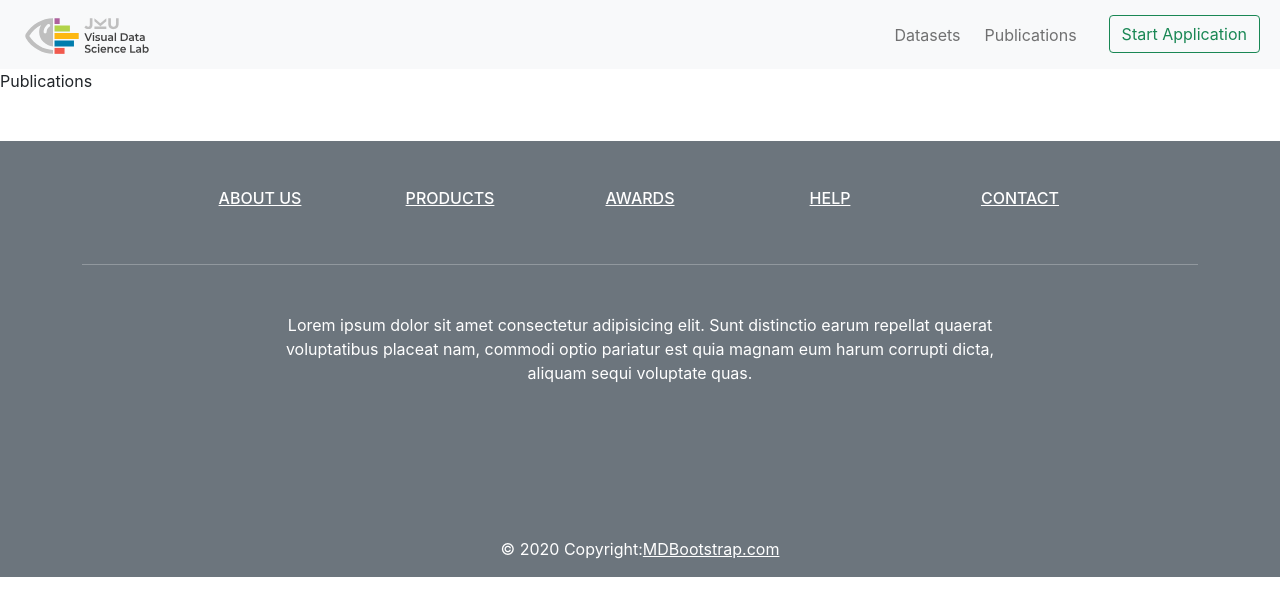
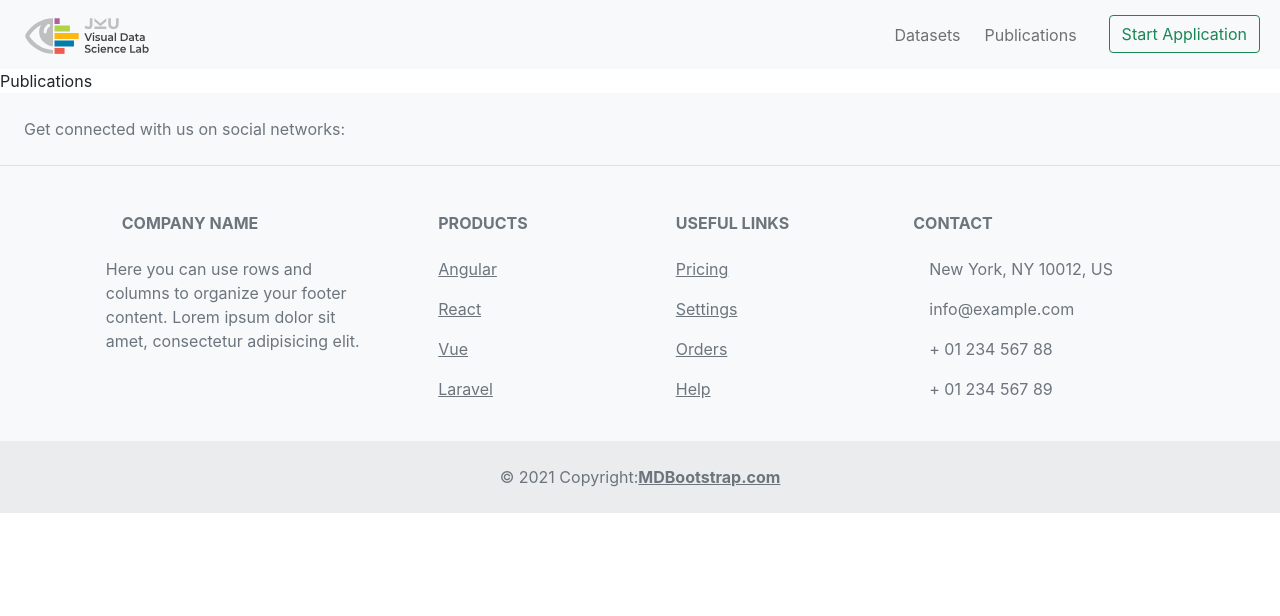
Before and after one commit to jku-vds-lab/pse, a React (Create React App) app: page /publications in a window 1280 px wide. Shown: the top 616 px of the page. Built offline with nearby package versions, Linux system fonts and the light colour scheme.

Commit message:
change footer template

```diff
--- a/src/components/Footer.tsx
+++ b/src/components/Footer.tsx
@@ -2,98 +2,104 @@
 
 function Footer() {
     return (
-        <footer className="text-center text-white bg-secondary">
-            <div className="container">
-                <section className="mt-5">
-
-                    <div className="row text-center d-flex justify-content-center pt-5">
-
-                        <div className="col-md-2">
-                            <h6 className="text-uppercase font-weight-bold">
-                                <a href="#!" className="text-white">About us</a>
-                            </h6>
+<footer className="text-center text-lg-start bg-light text-muted">
+  <section
+    className="d-flex justify-content-center justify-content-lg-between p-4 border-bottom"
+  >
+    <div className="me-5 d-none d-lg-block">
+      <span>Get connected with us on social networks:</span>
     </div>
 
+    <div>
+      <a href="" className="me-4 text-reset">
+        <i className="fab fa-facebook-f"></i>
+      </a>
+      <a href="" className="me-4 text-reset">
+        <i className="fab fa-twitter"></i>
+      </a>
+      <a href="" className="me-4 text-reset">
+        <i className="fab fa-google"></i>
+      </a>
+      <a href="" className="me-4 text-reset">
+        <i className="fab fa-instagram"></i>
+      </a>
+      <a href="" className="me-4 text-reset">
+        <i className="fab fa-linkedin"></i>
+      </a>
+      <a href="" className="me-4 text-reset">
+        <i className="fab fa-github"></i>
+      </a>
+    </div>
+  </section>
 
-
-                        <div className="col-md-2">
-                            <h6 className="text-uppercase font-weight-bold">
-                                <a href="#!" className="text-white">Products</a>
+  <section className="">
+    <div className="container text-center text-md-start mt-5">
+      <div className="row mt-3">
+        <div className="col-md-3 col-lg-4 col-xl-3 mx-auto mb-4">
+          <h6 className="text-uppercase fw-bold mb-4">
+            <i className="fas fa-gem me-3"></i>Company name
           </h6>
+          <p>
+            Here you can use rows and columns to organize your footer content. Lorem ipsum
+            dolor sit amet, consectetur adipisicing elit.
+          </p>
         </div>
 
-
-
-                        <div className="col-md-2">
-                            <h6 className="text-uppercase font-weight-bold">
-                                <a href="#!" className="text-white">Awards</a>
+        <div className="col-md-2 col-lg-2 col-xl-2 mx-auto mb-4">
+          <h6 className="text-uppercase fw-bold mb-4">
+            Products
           </h6>
+          <p>
+            <a href="#!" className="text-reset">Angular</a>
+          </p>
+          <p>
+            <a href="#!" className="text-reset">React</a>
+          </p>
+          <p>
+            <a href="#!" className="text-reset">Vue</a>
+          </p>
+          <p>
+            <a href="#!" className="text-reset">Laravel</a>
+          </p>
         </div>
 
-
-
-                        <div className="col-md-2">
-                            <h6 className="text-uppercase font-weight-bold">
-                                <a href="#!" className="text-white">Help</a>
+        <div className="col-md-3 col-lg-2 col-xl-2 mx-auto mb-4">
+          <h6 className="text-uppercase fw-bold mb-4">
+            Useful links
           </h6>
+          <p>
+            <a href="#!" className="text-reset">Pricing</a>
+          </p>
+          <p>
+            <a href="#!" className="text-reset">Settings</a>
+          </p>
+          <p>
+            <a href="#!" className="text-reset">Orders</a>
+          </p>
+          <p>
+            <a href="#!" className="text-reset">Help</a>
+          </p>
         </div>
 
-
-
-                        <div className="col-md-2">
-                            <h6 className="text-uppercase font-weight-bold">
-                                <a href="#!" className="text-white">Contact</a>
+        <div className="col-md-4 col-lg-3 col-xl-3 mx-auto mb-md-0 mb-4">
+          <h6 className="text-uppercase fw-bold mb-4">
+            Contact
           </h6>
+          <p><i className="fas fa-home me-3"></i> New York, NY 10012, US</p>
+          <p>
+            <i className="fas fa-envelope me-3"></i>
+            info@example.com
+          </p>
+          <p><i className="fas fa-phone me-3"></i> + 01 234 567 88</p>
+          <p><i className="fas fa-print me-3"></i> + 01 234 567 89</p>
         </div>
-
-                    </div>
-
-                </section>
-
-                <hr className="my-5" />
-
-                <section className="mb-5">
-                    <div className="row d-flex justify-content-center">
-                        <div className="col-lg-8">
-                            <p>
-                                Lorem ipsum dolor sit amet consectetur adipisicing elit. Sunt
-                                distinctio earum repellat quaerat voluptatibus placeat nam,
-                                commodi optio pariatur est quia magnam eum harum corrupti
-                                dicta, aliquam sequi voluptate quas.
-                            </p>
       </div>
     </div>
   </section>
 
-                <section className="text-center mb-5">
-                    <a href="" className="text-white me-4">
-                        <i className="fab fa-facebook-f"></i>
-                    </a>
-                    <a href="" className="text-white me-4">
-                        <i className="fab fa-twitter"></i>
-                    </a>
-                    <a href="" className="text-white me-4">
-                        <i className="fab fa-google"></i>
-                    </a>
-                    <a href="" className="text-white me-4">
-                        <i className="fab fa-instagram"></i>
-                    </a>
-                    <a href="" className="text-white me-4">
-                        <i className="fab fa-linkedin"></i>
-                    </a>
-                    <a href="" className="text-white me-4">
-                        <i className="fab fa-github"></i>
-                    </a>
-                </section>
-            </div>
-
-            <div
-                className="text-center p-3"
-            >
-                © 2020 Copyright:
-                <a className="text-white" href="https://mdbootstrap.com/"
-                >MDBootstrap.com</a
-                >
+  <div className="text-center p-4" style={{backgroundColor: "rgba(0, 0, 0, 0.05)"}}>
+    © 2021 Copyright:
+    <a className="text-reset fw-bold" href="https://mdbootstrap.com/">MDBootstrap.com</a>
   </div>
 </footer>
     );
```
Lines whose indentation alone changed are shown as unchanged.
